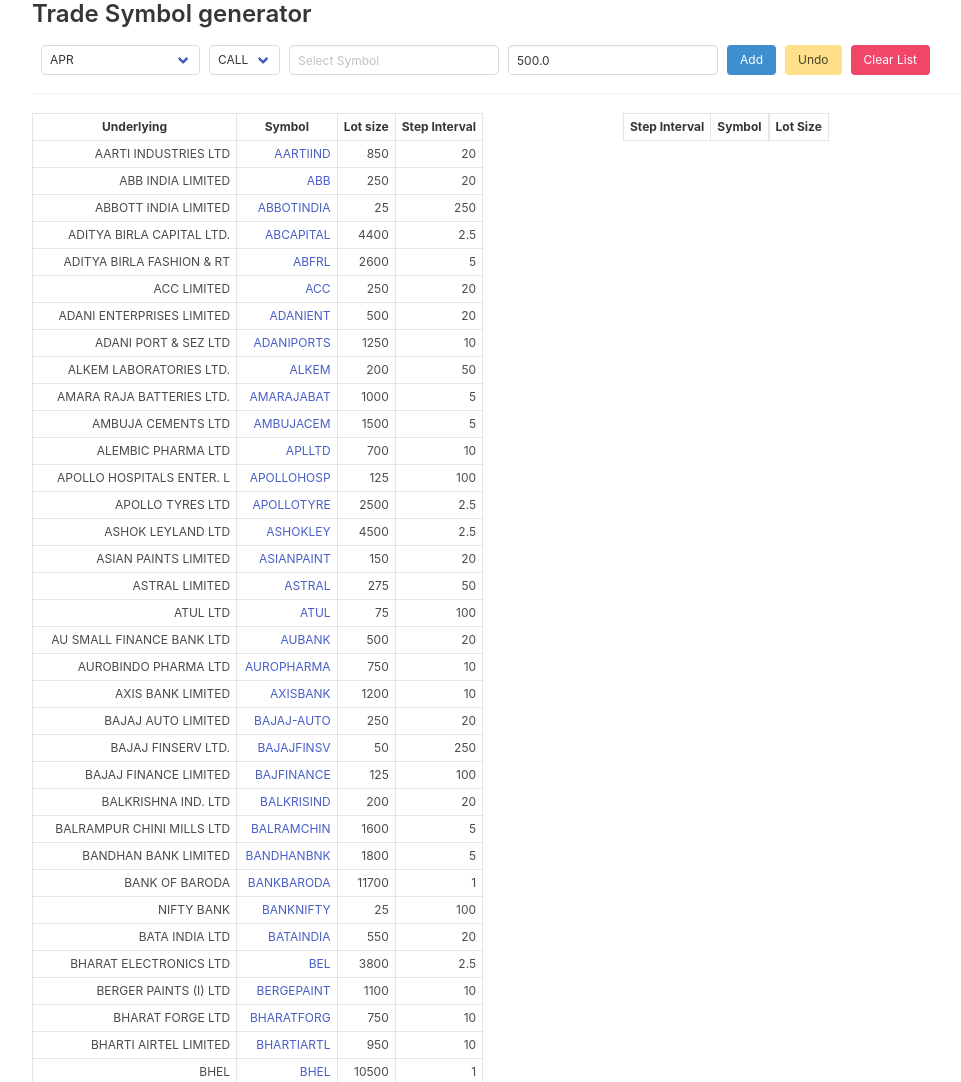
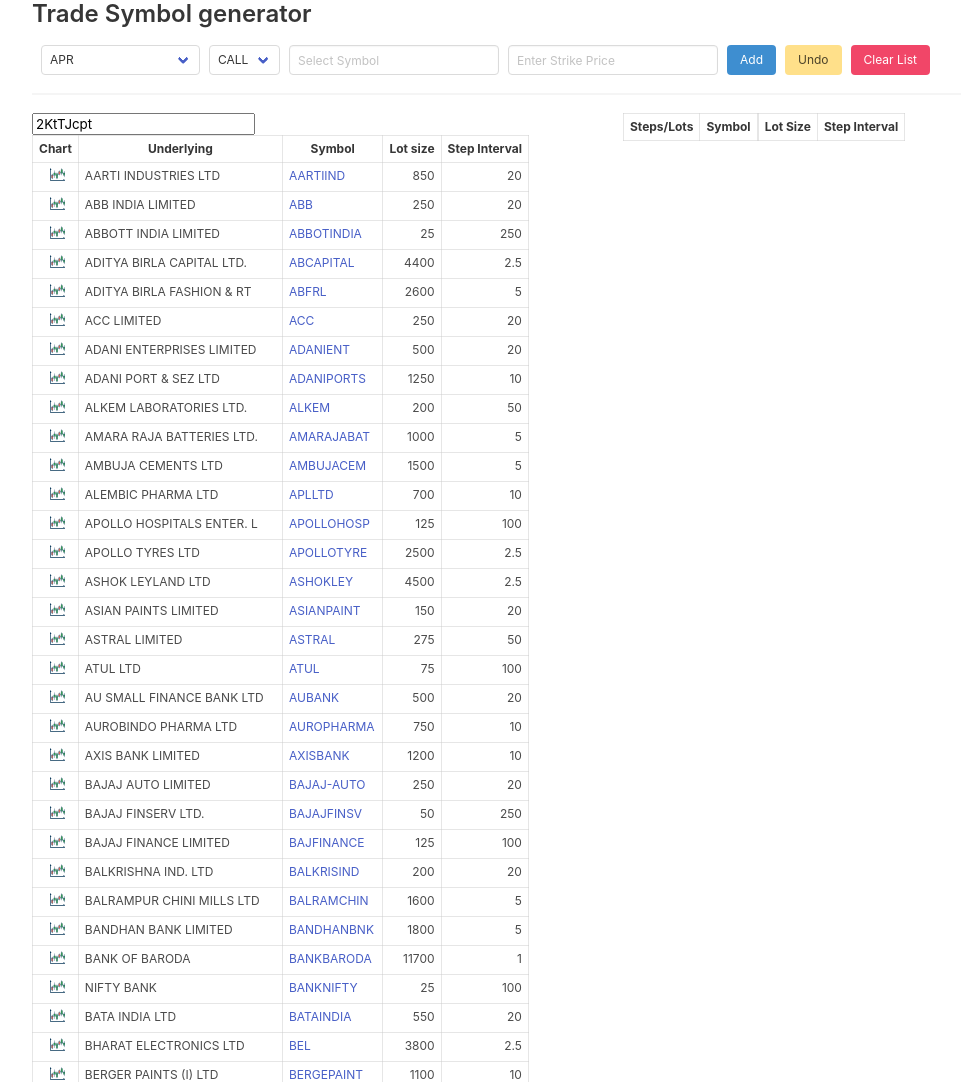
Before and after one commit to chandre-gowda/nse-1, a website: page public/stock.html in a window 1280 px wide. Shown: the top 1082 px of the page, without its empty margins (32-993 px from the left). Drawn offline with nearby package versions, Linux system fonts and the light colour scheme.

Commit message:
Added chart view and easy stock selection

```diff
--- a/links.txt
+++ b/links.txt
@@ -63,9 +63,9 @@
 To deploy your app to Heroku, use the git push command to push the code from your local repository’s main branch to your heroku remote. For example:
 
 If you have not renamed:
-git push heroku HEAD:master
+> git push heroku HEAD:master
 If you have renamed:
-git push heroku-staging HEAD:master
+> git push heroku-staging HEAD:master
 
 Use this same command whenever you want to deploy the latest committed version of your code to Heroku.
 
--- a/package.json
+++ b/package.json
@@ -4,9 +4,9 @@
   "description": "",
   "main": "index.js",
   "scripts": {
-    "dev": "open http://localhost:3000 && nodemon --ignore ./OISTATS/ server.js",
-    "stub": "open http://localhost:3000 && nodemon --ignore ./OISTATS/ server.js stub ",
-    "start": "open http://localhost:3000 && node server.js"
+    "dev": "start http://localhost:3000 && nodemon --ignore ./OISTATS/ server.js",
+    "stub": "start http://localhost:3000 && nodemon --ignore ./OISTATS/ server.js stub ",
+    "start": "start http://localhost:3000 && node server.js"
   },
   "keywords": [],
   "author": "",
--- a/public/option-filter.js
+++ b/public/option-filter.js
@@ -23,10 +23,11 @@
         "DEC",
       ],
       expiry: "",
-      price: "500.0",
+      price: "",
       optionType: "CE",
       selectedSymbols: [],
       stepInterval: 1,
+      tradingViewChartID: "2KtTJcpt",
     };
   },
   methods: {
@@ -41,8 +42,11 @@
       // on click of link it populates dropdown and step interval
       this.stock = sym;
       this.updateStepInterval();
+      this.price = "";
+      // this.$refs.stockPrice.select();
+      this.$refs.stockPrice.focus();
     },
-    fetchData() {
+    submitData() {
       let filtered = this.stockList.filter((st) => st.symbol == this.stock);
       if (filtered.length > 0) {
         let formatedPrice = Number(this.price).toFixed(1);
@@ -61,9 +65,9 @@
         });
       }
     },
-    updateStepInterval() {
+    updateStepInterval(sym) {
       let filtered = this.stockList.filter((st) => st.symbol == this.stock);
-      this.stepInterval = filtered[0].steps;
+      this.stepInterval = filtered.length > 0 ? filtered[0].steps : 1;
     },
   },
   computed: {
@@ -71,9 +75,18 @@
       let mon = new Date().getMonth();
       return this.months[mon];
     },
+    chartLink() {
+      let url = "https://www.tradingview.com/chart/";
+      let params = "?interval=5&symbol=NSE:";
+      let chartID =
+        this.tradingViewChartID.trim() !== ""
+          ? this.tradingViewChartID.trim() + "/"
+          : "";
+      return url + chartID + params;
+    },
   },
   mounted() {
     this.expiry = this.currentMonth;
-    this.fetchData();
+    // this.submitData();
   },
 };
--- a/public/stock.html
+++ b/public/stock.html
@@ -24,6 +24,7 @@
       }
     </script>
     <div id="app" class="container is-centered">
+      <form v-on:submit.prevent="submitData">
       <p class="title container text-center">Trade Symbol generator</p>
       <div class="field is-grouped">
         <p class="control">
@@ -49,7 +50,8 @@
               list="stockList"
               v-model="stock"
               placeholder="Select Symbol"
-              @change="updateStepInterval"
+              @change="populateStock(stock)"
+              @focus="stock=''"
             />
             <datalist id="stockList">
               <option :value="stocks.symbol" v-for="stocks in stockList">
@@ -65,31 +67,42 @@
             placeholder="Enter Strike Price"
             type="number"
             :step="stepInterval"
+            ref="stockPrice"
           />
         </p>
         <p class="control">
-          <button class="button is-info" @click="fetchData"> Add </button>
+          <button class="button is-info" @click.prevent="submitData"> Add </button>
         </p>
         <p class="control">
-          <button class="button is-warning" @click="undo"> Undo </button>
+          <button class="button is-warning" @click.prevent="undo"> Undo </button>
         </p>
         <p class="control">
-          <button class="button is-danger" @click="clear"> Clear List </button>
+          <button class="button is-danger" @click.prevent="clear"> Clear List </button>
         </p>
       </div>
+      </form>
       <hr />
       <div class="columns">
         <div class="column">
+          <input v-model="tradingViewChartID" placeholder="Trading view chart ID">
+          <br>
           <table class="report">
             <tr>
+              <th>Chart</th>
               <th>Underlying</th>
               <th>Symbol</th>
               <th>Lot size</th>
               <th>Step Interval</th>
             </tr>
             <tr v-for="s in stockList" class="is-size-6">
-              <td>{{s.underlying}}</td>
-              <td> <a :href="'https://www.tradingview.com/chart/2KtTJcpt/?&interval=5&symbol=NSE:'+s.symbol" target="_blank" @click="populateStock(s.symbol)">{{s.symbol}}</a></td>
+              <td class="has-text-centered">
+                <a :href="chartLink + s.symbol" target="_blank" @click="populateStock(s.symbol)">&nbsp;<img src="images/graph-10.svg" width="15" height="auto" alt="open chart"> </a>
+              </td>
+              <td class="has-text-left">{{s.underlying}}</td>
+              <td class="has-text-left">
+                 <a @click="populateStock(s.symbol)">{{s.symbol}}</a>
+                 <!-- <a :href="'https://www.tradingview.com/chart/'+tradingViewChartID+'/?&interval=5&symbol=NSE:'+s.symbol" target="_blank" @click="populateStock(s.symbol)">&nbsp;<img src="images/graph-10.svg" width="15" height="auto" alt="open chart"> </a> -->
+              </td>
               <td>{{s.lotsize}}</td>
               <td>{{s.steps}}</td>
             </tr>
@@ -100,7 +113,7 @@
             <div class="level-left">
               <table class="report">
                 <tr>
-                  <th>Step Interval</th>
+                  <th>Steps/Lots</th>
                   <th>Symbol</th>
                 </tr>
                 <template v-for="sym in selectedSymbols">
@@ -113,10 +126,12 @@
               <table class="report">
                 <tr>
                   <th>Lot Size</th>
+                  <th>Step Interval</th>
                 </tr>
                 <template v-for="sym in selectedSymbols">
                   <tr class="is-size-6">
                     <td>{{sym.lotsize}}</td>
+                    <td>{{sym.steps}}</td>
                   </tr>
                 </template>
               </table>
```
Also changed, not shown: public/images/graph-10.svg (added), public/images/trade-18.svg (added).
